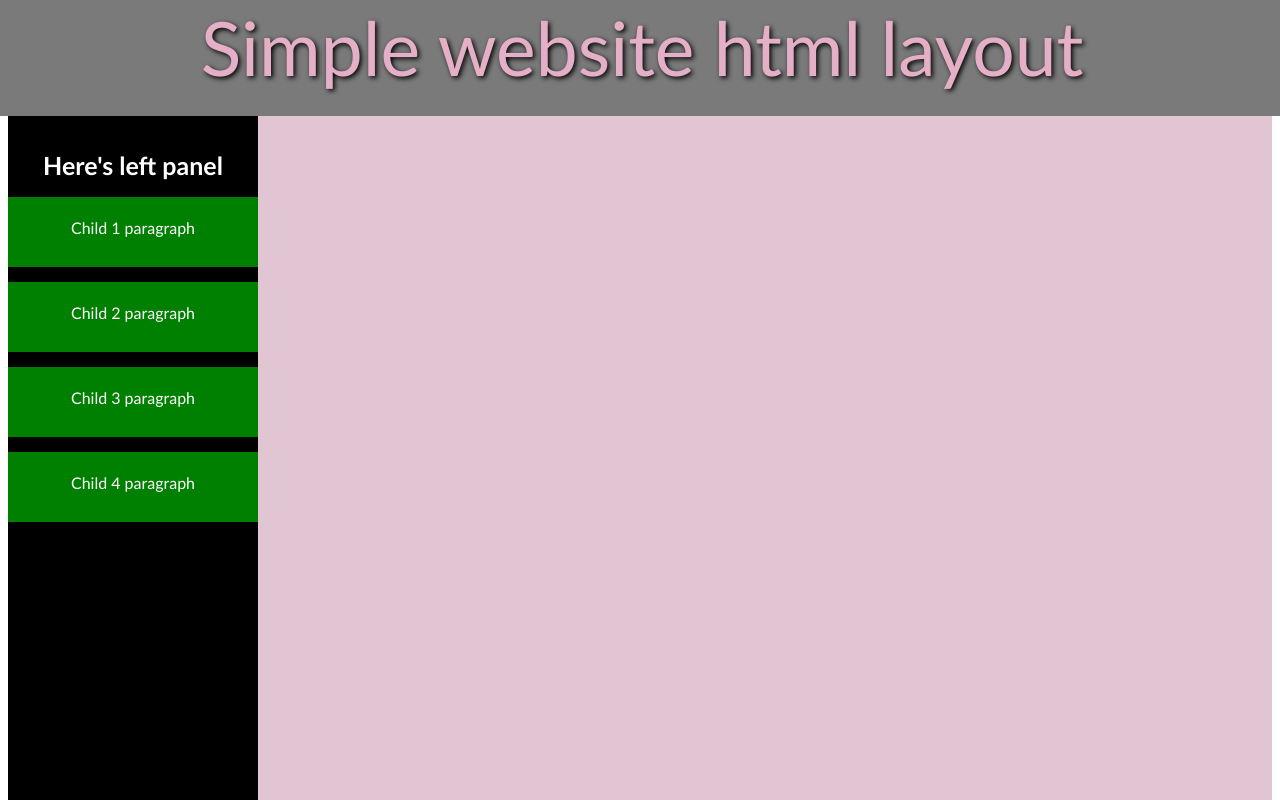
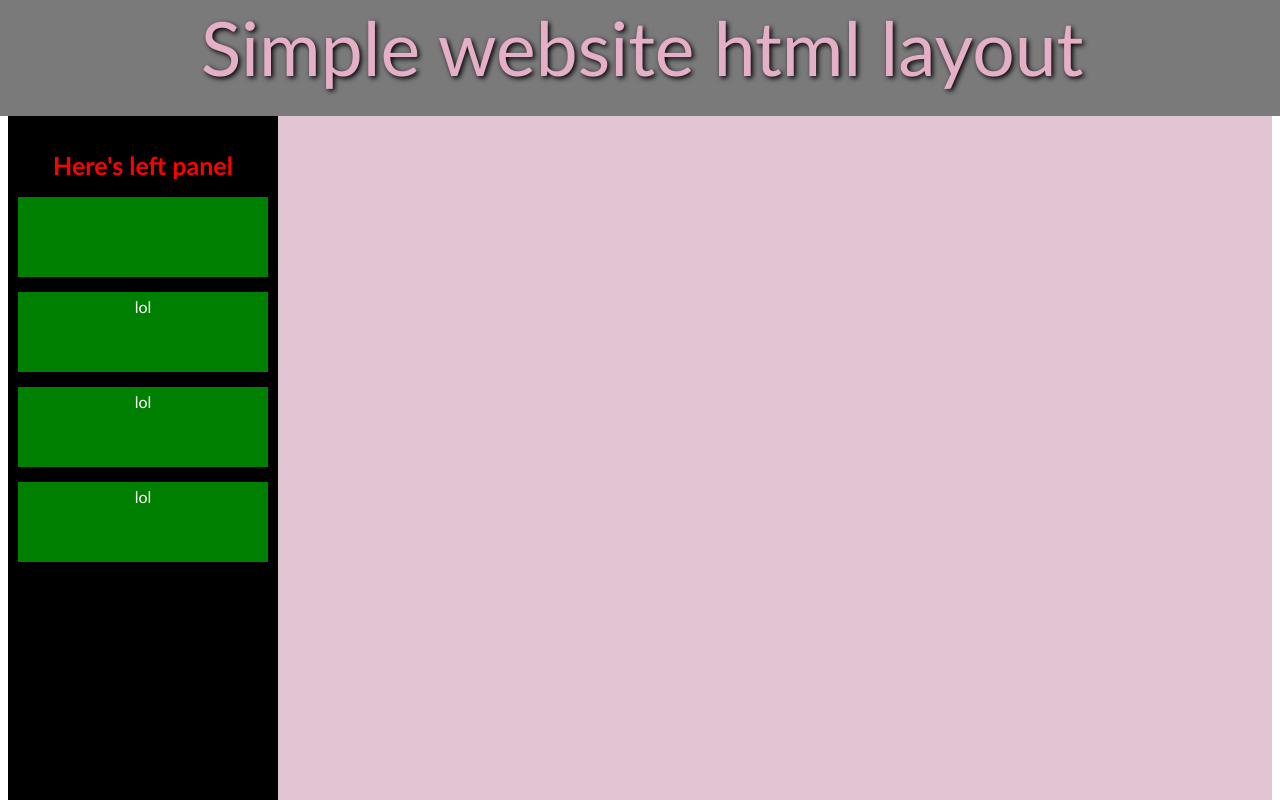
Before and after one commit to adamoqxdevelopment/Project-HTML, a plain HTML site: page index.html in a window 1280 px wide. Shown: the top 800 px of the page. Drawn offline with Linux system fonts and the light colour scheme.

Commit message:
Add files via upload

```diff
--- a/StyleSheet1.css
+++ b/StyleSheet1.css
@@ -32,16 +32,26 @@ body
         width: 250px;
         text-align: center;
         padding-top: 25px;
+        padding-left: 10px;
+        padding-right: 10px;
+
 }
     #left-panel h1 {
+        color: red;
+        font-size: 25px;
+}
+    #left-panel h1 :hover {
         color: white;
-    font-size: 25px;
     }
     .left-panel-child {
         color: white;
         background-color: green;
-    height: 60px;
+        height: 70px;
         margin-bottom: 15px;
         padding: 5px;
+        transition: 1s;
 
 }
+    .left-panel :hover {
+        color: red;
+        }
--- a/index.html
+++ b/index.html
@@ -4,6 +4,7 @@
 <head>
     <meta charset="utf-8" />
     <link rel="stylesheet" href="StyleSheet1.css">
+    <link rel="icon" href="ikona.ico">
     <title>Simple website layout</title>
 </head>
 <body>
@@ -13,10 +14,10 @@
     <div id="blankspace1600px">
         <div id="left-panel">
             <h1> Here's left panel</h1>
-            <div class="left-panel-child"> <p> Child 1 paragraph</p></div>
-            <div class="left-panel-child"> <p> Child 2 paragraph</p></div>
-            <div class="left-panel-child"> <p> Child 3 paragraph</p></div>
-            <div class="left-panel-child"> <p> Child 4 paragraph</p></div>
+            <div class="left-panel-child" id="left-panel-child1"></div>
+            <div class="left-panel-child"> lol</div>
+            <div class="left-panel-child"> lol</div>
+            <div class="left-panel-child"> lol</div>
 
         </div>
 
```
Lines whose indentation alone changed are shown as unchanged.
